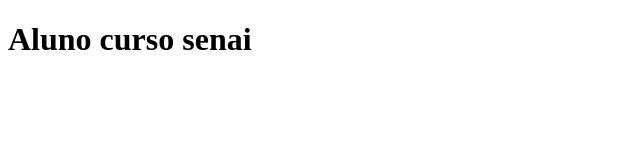
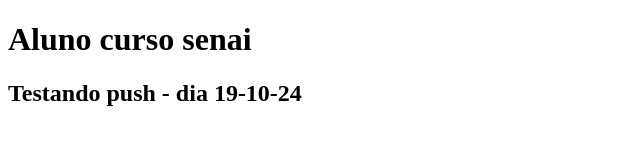
Before and after one commit to SENAI-Morvan-Figueiredo/demo_git_branches, a plain HTML site: page livingtech/antonio.html in a window 1280 px wide. Shown: the whole page, without its empty margins (0-640 px from the left). Drawn offline with Linux system fonts and the light colour scheme.

Commit message:
adicionei frase

```diff
--- a/livingtech/antonio.html
+++ b/livingtech/antonio.html
@@ -7,5 +7,6 @@
 </head>
 <body>
   <h1>Aluno curso senai</h1>
+  <h2>Testando push - dia 19-10-24</h2>
 </body>
 </html>
```
